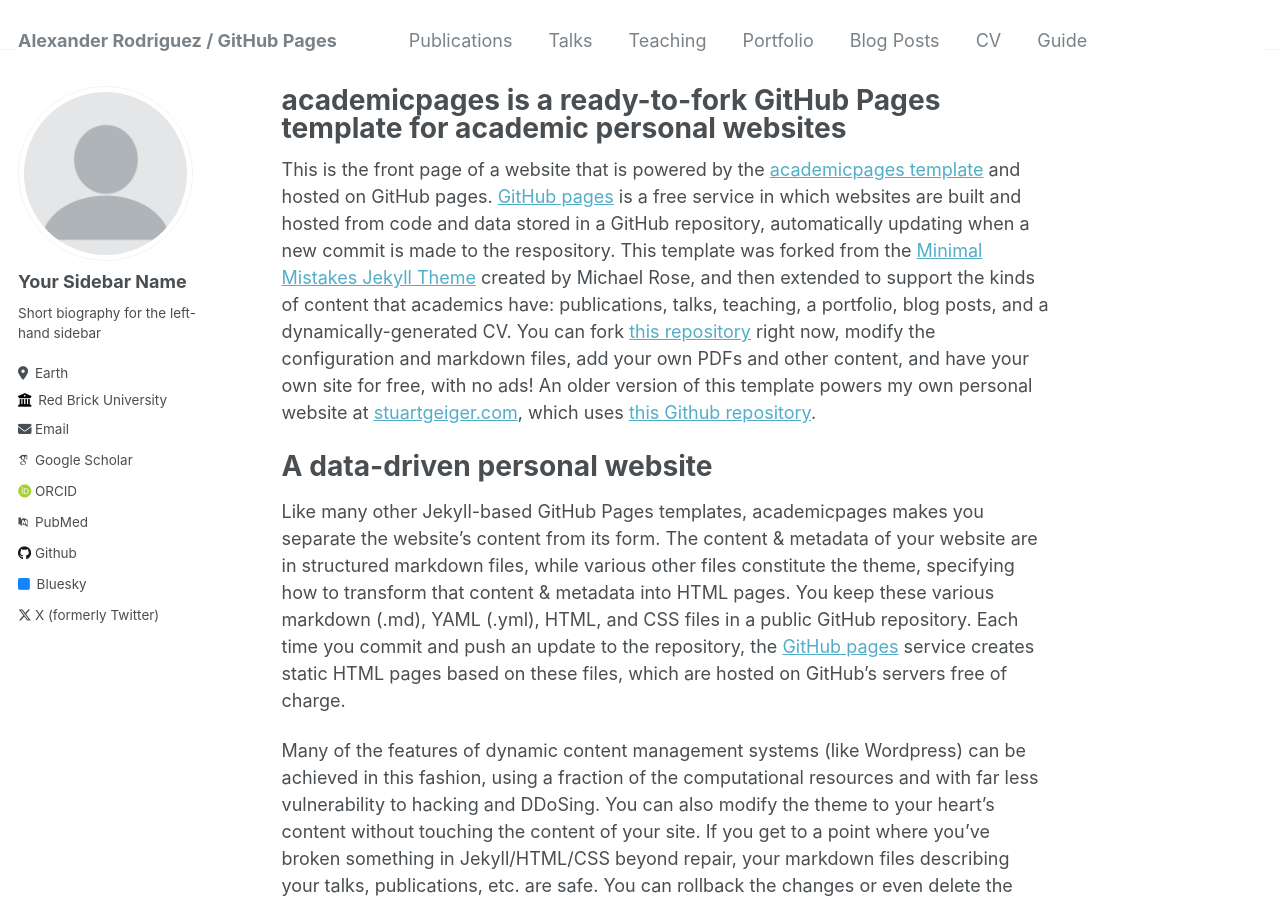
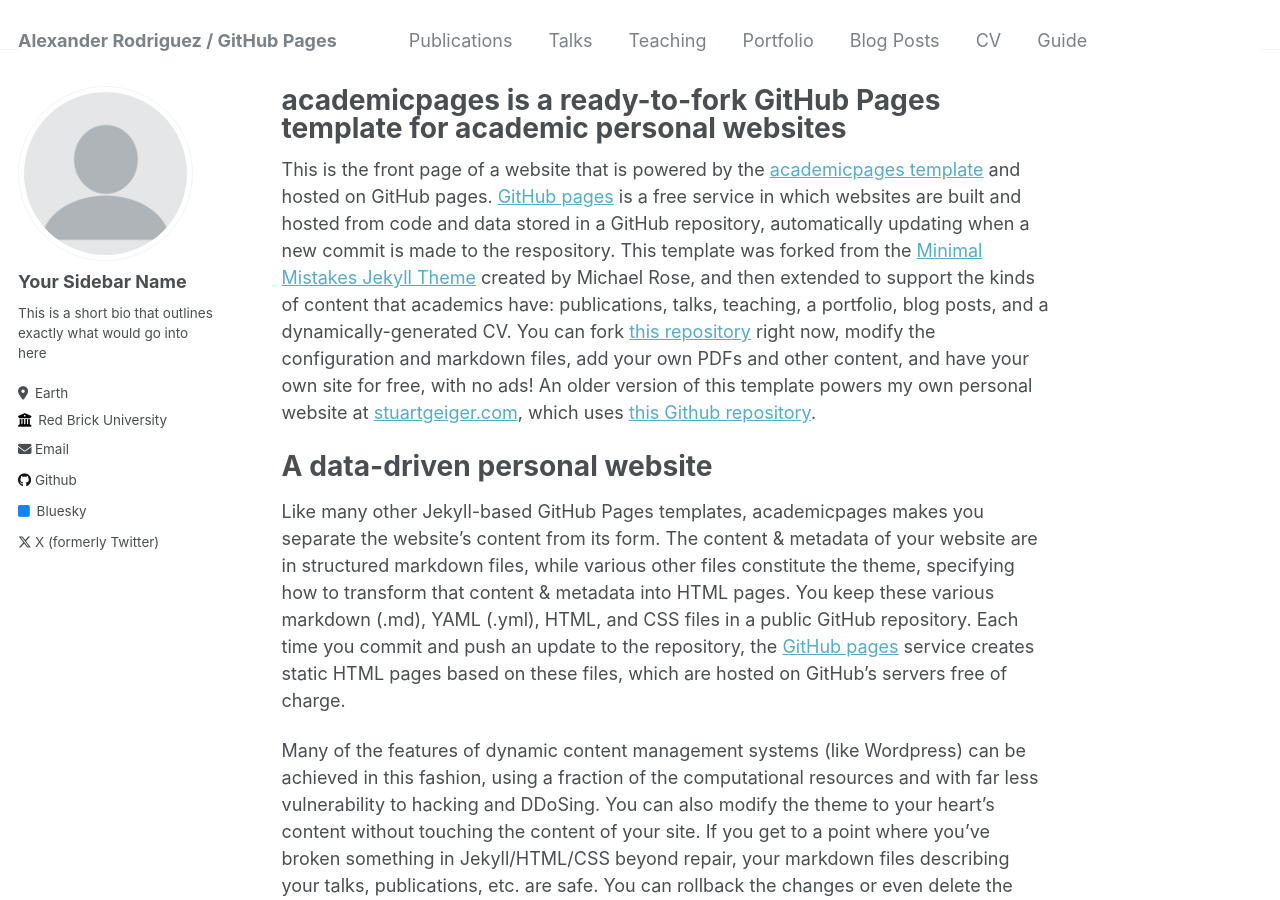
Before and after one commit to rodri270/github.io, a Jekyll site: the page built from _pages/about.md, in a window 1280 px wide and 900 px high. Built offline with Jekyll 4.4.1, drawn with Linux system fonts in a browser that asks for light colours; some web fonts are replaced.

Commit message:
Update _config.yml

```diff
--- a/_config.yml
+++ b/_config.yml
@@ -24,27 +24,27 @@ author:
   avatar           : "profile.png"
   name             : "Your Sidebar Name"
   pronouns         : # example: "she/her"
-  bio              : "Short biography for the left-hand sidebar"
+  bio              : "This is a short bio that outlines exactly what would go into here"
   location         : "Earth"
   employer         : "Red Brick University"
   uri              : # URL
   email            : "none@example.org"
 
   # Academic websites
-  arxiv            : # URL - Update with the correct link to your profile
-  googlescholar    : "https://scholar.google.com/citations?user=PS_CX0AAAAAJ"
-  impactstory      : # URL
-  orcid            : "http://orcid.org/yourorcidurl"
-  pubmed           : "https://www.ncbi.nlm.nih.gov/pubmed/?term=john+snow"
-  researchgate     : # URL
+  #arxiv            : # URL - Update with the correct link to your profile
+  #googlescholar    : "https://scholar.google.com/citations?user=PS_CX0AAAAAJ"
+  #impactstory      : # URL
+  #orcid            : "http://orcid.org/yourorcidurl"
+  #pubmed           : "https://www.ncbi.nlm.nih.gov/pubmed/?term=john+snow"
+  #researchgate     : # URL
 
   # Repositories and software development
-  bitbucket        : # Username - Update with your username on the site
-  codepen          : # Username
-  dribbble         : # Username
-  github           : "academicpages"
-  kaggle           : # Username
-  stackoverflow    : # User number or user number and name (i.e., use "1" or "1/jeff-atwood")
+  #bitbucket        : # Username - Update with your username on the site
+  #codepen          : # Username
+  #dribbble         : # Username
+  github           : "rodri270"
+  #kaggle           : # Username
+  #stackoverflow    : # User number or user number and name (i.e., use "1" or "1/jeff-atwood")
 
   # Social media
   bluesky          : "bsky.app" # Replace this with you Bluesky username
```
